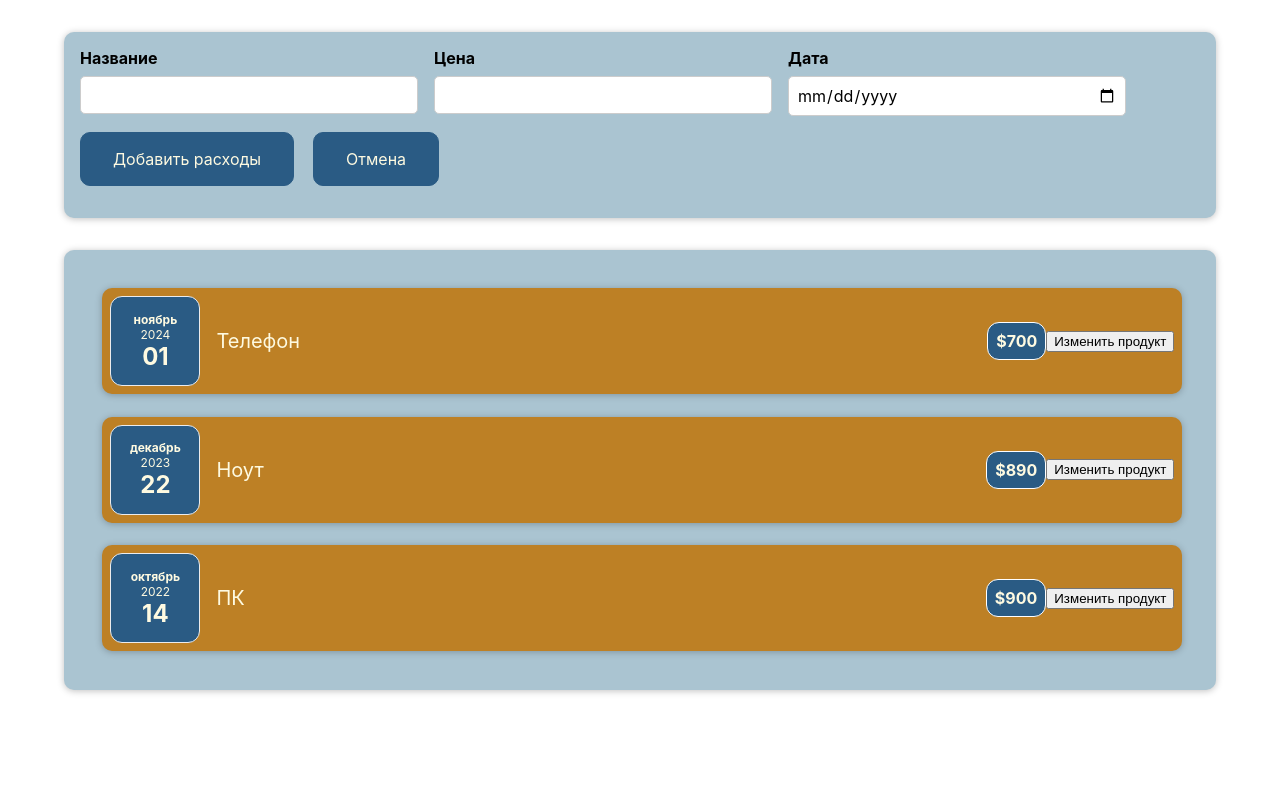
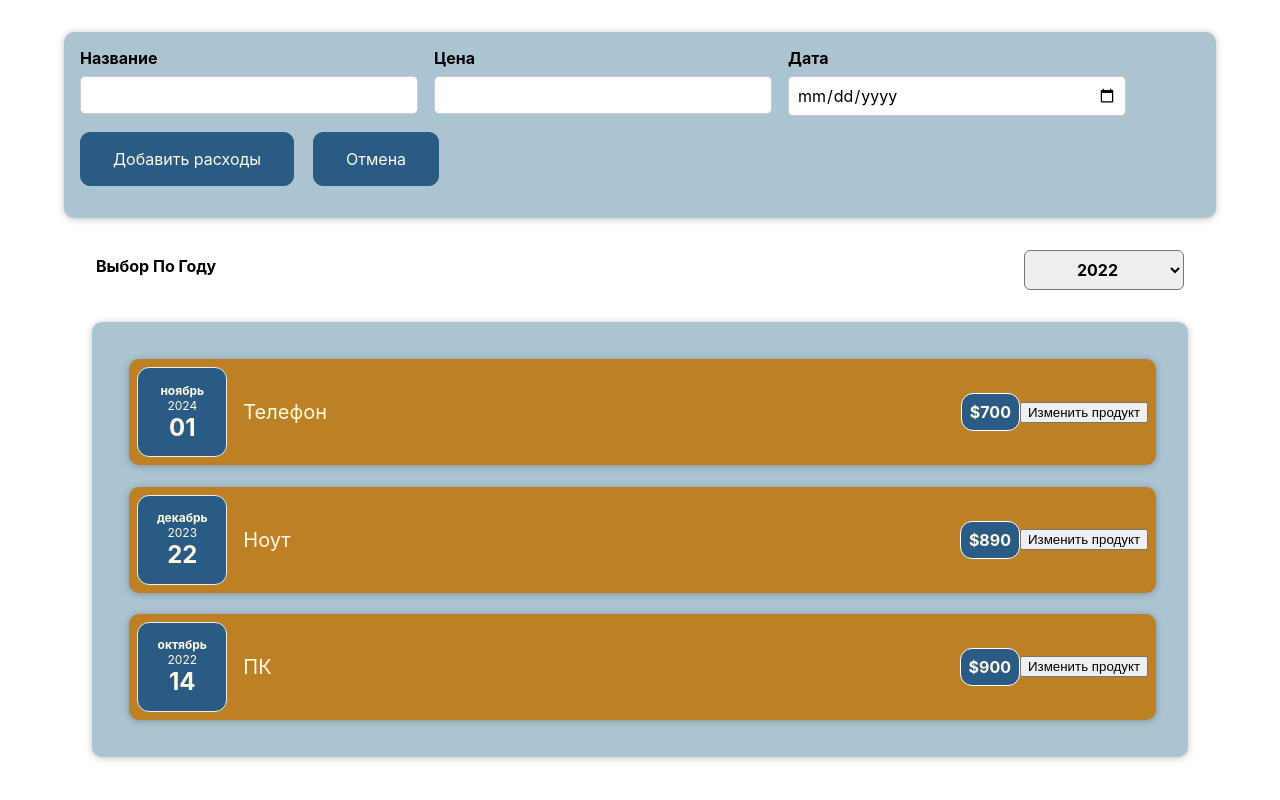
Before and after one commit to Holman52/LearnReact, a React (Create React App) app: page / in a window 1280 px wide. Built offline with nearby package versions, Linux system fonts and the light colour scheme.

Commit message:
сделал выбор года через компонент

```diff
--- a/src/components/ui/Cost.css
+++ b/src/components/ui/Cost.css
@@ -5,3 +5,8 @@
     width: 70rem;
     max-width: 95%;
   }
+  .main{
+    width: 70rem;
+    max-width: 95%;
+    margin: 2rem auto;
+  }
--- a/src/components/ui/Cost.jsx
+++ b/src/components/ui/Cost.jsx
@@ -1,9 +1,17 @@
 import CostItem from "./CostItem";
 import "./Cost.css"
 import Card from "../Card";
+import CostsFilter from "./CostsFilter";
+
 function Cost(props){
 
+ const selectionYearHandler = (thisYear) =>{
+    console.log(thisYear)
+ }
+
  return(
+    <div className="main">
+    <CostsFilter onSelectionYear={selectionYearHandler}/>
     <Card className="cost">
     <CostItem date={props.costs[0].date}
         product={props.costs[0].product}
@@ -15,6 +23,7 @@ function Cost(props){
         product={props.costs[2].product}
         price={props.costs[2].price}></CostItem>
         </Card>
+        </div>
  )
 }
 export default Cost
--- /dev/null
+++ b/src/components/ui/CostsFilter.css
@@ -0,0 +1,24 @@
+.costs-filter {
+  color: rgb(0, 0, 0);
+  padding: 0 1rem;
+}
+
+.costs-filter__control {
+  display: flex;
+  width: 100%;
+  align-items: center;
+  justify-content: space-between;
+  margin: 1rem 0;
+}
+
+.costs-filter label {
+  font-weight: bold;
+  margin-bottom: 0.5rem;
+}
+
+.costs-filter select {
+  font: inherit;
+  padding: 0.5rem 3rem;
+  font-weight: bold;
+  border-radius: 6px;
+}
--- /dev/null
+++ b/src/components/ui/CostsFilter.jsx
@@ -0,0 +1,24 @@
+import "./CostsFilter.css";
+
+const CostsFilter = (props) => {
+
+  const yearChangeHandler = (event) => {
+    props.onSelectionYear(event.target.value);
+  };
+
+  return (
+    <div className="costs-filter">
+      <div className="costs-filter__control">
+        <label>Выбор По Году</label>
+        <select value={props.year} onChange={yearChangeHandler}>
+          <option value="2022">2022</option>
+          <option value="2021">2021</option>
+          <option value="2020">2020</option>
+          <option value="2019">2019</option>
+        </select>
+      </div>
+    </div>
+  );
+};
+
+export default CostsFilter;
```
